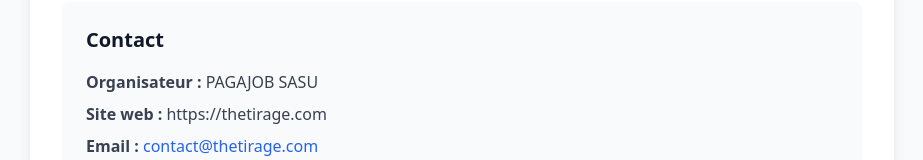
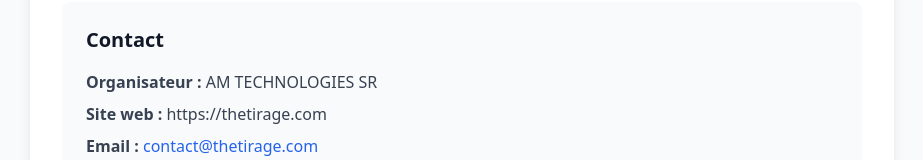
Before and after one commit to Pagajob/thetirage, a React (Vite) app: page /conditions-generales in a window 1280 px wide. Shown: the part 2570-2730 px from the top of the page, without its empty margins (178-1101 px from the left). Built offline with nearby package versions, Linux system fonts and the light colour scheme; no server answers.

Commit message:
Updated TermsConditions.tsx

```diff
--- a/src/pages/TermsConditions.tsx
+++ b/src/pages/TermsConditions.tsx
@@ -212,7 +212,7 @@ const TermsConditions: React.FC = () => {
           <section className="bg-gray-50 rounded-lg p-6">
             <h2 className="text-xl font-bold text-gray-900 mb-4">Contact</h2>
             <div className="space-y-2 text-gray-700">
-              <p><strong>Organisateur :</strong> PAGAJOB SASU</p>
+              <p><strong>Organisateur :</strong> AM TECHNOLOGIES SR</p>
               <p><strong>Site web :</strong> https://thetirage.com</p>
               <p><strong>Email :</strong> <a href="mailto:contact@thetirage.com" className="text-blue-600 hover:underline">contact@thetirage.com</a></p>
             </div>
```
